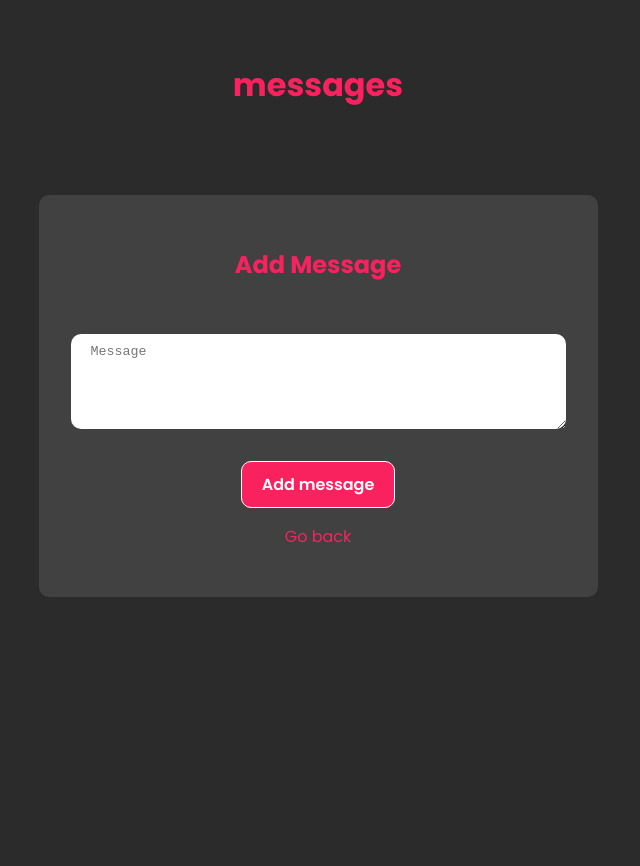
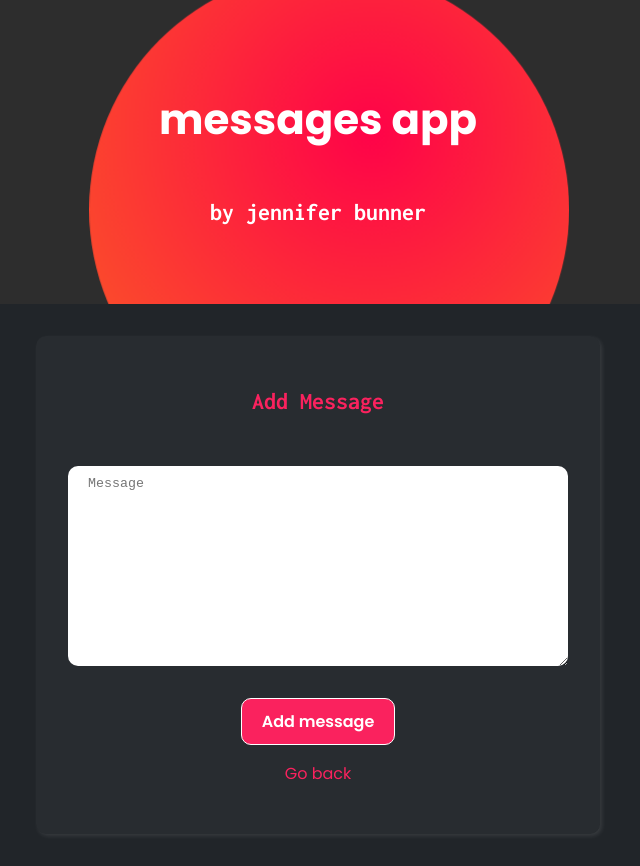
Before and after one commit to iths-jennifer-bunner/assessment-assignment, a React (Create React App) app: page /add in a window 1280 px wide. Shown: the whole page, without its empty margins (322-962 px from the left). Before the commit the page ends 800 px from the top, so only its background shows below. Built offline with nearby package versions, Linux system fonts and the light colour scheme; no server answers.

Commit message:
css fixes

```diff
--- a/src/App.js
+++ b/src/App.js
@@ -13,7 +13,7 @@ function App() {
 
   //-----------GET "post"-----------
   const retrieveMessages = async () => {
-    const response = await api.get("/messages");
+    const response = await api.get("/messages?_sort=timestamp&_order=desc");
     return response.data;
   };
 
@@ -23,7 +23,7 @@ function App() {
     const request = {
       id: id,
       url: `localhost:3006/messages/` + id,
-      timestamp: new Date().toLocaleDateString(),
+      timestamp: new Date().toUTCString(),
       userId: uuid(),
       ...message,
     };
--- a/src/App.scss
+++ b/src/App.scss
@@ -1,5 +1,66 @@
+// MEDIA-QUERIES
+
+// Small tablets and large smartphones (landscape view)
+$screen-sm-min: 576px;
+
+// Small tablets (portrait view)
+$screen-md-min: 768px;
+
+// Tablets and small desktops
+$screen-lg-min: 992px;
+
+// Large tablets and desktops
+$screen-xl-min: 1200px;
+
+$screen-xxl-min: 1400px;
+
+$screen-xxxl-min: 1500px;
+
+// Small devices
+@mixin sm {
+  @media (min-width: #{$screen-sm-min}) {
+    @content;
+  }
+}
+
+// Medium devices
+@mixin md {
+  @media (min-width: #{$screen-md-min}) {
+    @content;
+  }
+}
+
+// Large devices
+@mixin lg {
+  @media (min-width: #{$screen-lg-min}) {
+    @content;
+  }
+}
+
+// Extra large devices
+@mixin xl {
+  @media (min-width: #{$screen-xl-min}) {
+    @content;
+  }
+}
+
+// Extra EXTRA large devices
+@mixin xxl {
+  @media (min-width: #{$screen-xxl-min}) {
+    @content;
+  }
+}
+
+// Extra EXTRA large devices
+@mixin xxxl {
+  @media (min-width: #{$screen-xxxl-min}) {
+    @content;
+  }
+}
+
 body{
-  background-color:#2b2b2b ;
+  background-color:#212529 ;
+  margin: 0;
 }
 
 .container{
@@ -8,9 +69,10 @@ body{
   align-items: center;
   padding: 2rem;
   flex-direction: column;
-  background-color:#2b2b2b ;
+  background-color:#212529;
   color: #fa225e;
 }
+
 .button{
   border-radius: 10px;
   background-color: #fa225e;
@@ -29,12 +91,13 @@ body{
 }
 .message-container{
   border-radius: 10px;
-  width: 50rem;
+  max-width: 50rem;
   display: flex;
   flex-direction: column;
   margin: 2rem 0;
   padding:  2rem;
-  background-color:rgba(#ffff, 0.1) ;
+  background-color:rgba(#ffff, 0.03) ;
+  box-shadow: 2px 2px 4px rgba(#fff,.1);
   color: #ffff;
 }
 .message-container:nth-child(1){
@@ -59,51 +122,154 @@ body{
   }
 }
 
+video{
+box-shadow: 0 0 8px rgba(#fff,.1);
+  width: 350px;
+  height: auto;
+  @include sm{
+    width:500px;
+  }
+  @include md{
+    width:700px;
+  }
+  @include lg{
+    width:950px;
+  }
+  @include xl{
+    width:1000px;
+  }
+
+}
 .video-container{
   padding: 2rem 0 4rem 0;
-}
+  }
 
 a{
   color: #fa225e ;
   text-decoration: none ;
 }
-
+// ----------------------Form--------
 .form{
   display: flex;
   flex-direction: column;
   justify-content: center;
   align-items: center;
+  max-width: 500px;
   padding: 2rem;
-  background-color:rgba(#ffff, 0.1) ;
+  background-color:rgba(#ffff, 0.03) ;
   border-radius: 10px;
+  box-shadow: 2px 2px 4px rgba(#fff,.1);
 }
 .field{
   padding: 2rem 0 ;
   display: flex;
   justify-content: center;
   align-items: center;
+  width: 300px;
+  @include md {
+    width: 500px;
+  }
+
 }
 textarea{
   border: none;
   border-radius: 10px;
   padding:10px 20px;
+  -webkit-box-sizing: border-box;
+  -moz-box-sizing: border-box;
+  box-sizing: border-box;
+  width: 100%;
+  height: 200px;
+
 }
-
+// -----------------------------------
 .hidden{
   display: none;
 }
-h2, div{
-  // font-family: 'Inconsolata', monospace;
+p{
   font-family: 'Poppins', sans-serif;
 }
-
-.pagination-container{
+h1{
+  font-family: 'Poppins', sans-serif;
+  font-size: 42px;
+  color: #fff;
+}
+h2, .timestamp{
+  font-family: 'Inconsolata', monospace;
+  // font-family: 'Poppins', sans-serif;
+}
+h5{
+  font-size: 10px;
+  font-weight: 400;
+  font-family: 'Inconsolata', monospace;
+}
+// .pagination-container{
+//   display: flex;
+//   justify-content: center;
+//   align-items: center;
+// }
+// .pagination-button{
+//   border: none;
+//   border-radius: 10px;
+//   margin: 1rem;
+// }
+// ------------HEADER----------------
+.header-container{
   display: flex;
   justify-content: center;
   align-items: center;
+  padding: 2rem;
+  flex-direction: column;
+  color: #fff;
+  background-color:#2D2D2D;
+  border-bottom-left-radius:10rem ;
 }
-.pagination-button{
-  border: none;
-  border-radius: 10px;
-  margin: 1rem;
+
+.blobBody {
+  // margin: 0;
+  height: 30vh;
+  overflow: hidden;
+  position: relative;
+  // display: flex;
+  align-items: center;
+  flex-direction: column;
 }
+.blob {
+  position: absolute;
+  top: 0;
+  left: 0;
+  animation: move 35s ease-in-out infinite;
+}
+.circle{
+  border-radius: 50%;
+  width: 30rem;
+  height:30rem;
+  background: radial-gradient(90% 90% at 58.75% 34%, #FF0349 0%, #FA6322 100%);
+}
+.container-title{
+  z-index: 1;
+  display: flex;
+  justify-content: center;
+  align-items: center;
+  flex-direction: column;
+}
+@keyframes move {
+  0% {
+    transform:  translate(10px, -90px);
+  }
+  38% {
+    transform:  translate(90vw, 10vh);
+  }
+  40% {
+    transform:  translate(90vw, 10vh);
+  }
+  78% {
+    transform:  translate(-5vw, 20vh);
+  }
+  80% {
+    transform:  translate(-5vw, 20vh);
+  }
+  100% {
+    transform:  translate(10px, -90px);
+  }
+}
--- a/src/components/AddMessage.js
+++ b/src/components/AddMessage.js
@@ -23,10 +23,9 @@ class AddMessage extends React.Component {
         <form className="form" onSubmit={this.add}>
           <h2>Add Message</h2>
           <div className="field">
-            {/* <label>Message:</label> */}
             <textarea
-              rows="5"
-              cols="55"
+              // rows="5"
+              // cols="55"
               type="text"
               name="message"
               placeholder="Message"
--- a/src/components/EditMessage.js
+++ b/src/components/EditMessage.js
@@ -1,27 +1,24 @@
 import React from "react";
+import { Link } from "react-router-dom";
 
 class EditContact extends React.Component {
   constructor(props) {
     super(props);
-    const { id, message, userId, timestamp, url } =
-      props.location.state.contact;
+    const { id, message, timestamp } = props.location.state.contact;
     this.state = {
       id,
       message,
-      userId,
       timestamp,
-      url,
     };
   }
 
   update = (e) => {
     e.preventDefault();
-    if (this.state.message === "" || this.state.userId === "") {
-      alert("ALl the fields are mandatory!");
+    if (this.state.message === "") {
       return;
     }
     this.props.updateMessageHandler(this.state);
-    this.setState({ message: "", userId: "" });
+    this.setState({ message: "", timestamp: "" });
     this.props.history.push("/");
   };
 
@@ -39,7 +36,12 @@ class EditContact extends React.Component {
               name="message"
               placeholder="Message"
               value={this.state.message}
-              onChange={(e) => this.setState({ message: e.target.value })}
+              onChange={(e) =>
+                this.setState({
+                  message: e.target.value,
+                  timestamp: new Date().toUTCString(),
+                })
+              }
             />
           </div>
           {/* <div className="field">
@@ -53,6 +55,9 @@ class EditContact extends React.Component {
             />
           </div> */}
           <button className="button">Update</button>
+          <Link to="/">
+            <p>Go back</p>
+          </Link>
         </form>
       </div>
     );
--- a/src/components/Header.js
+++ b/src/components/Header.js
@@ -4,10 +4,19 @@ import "../App.scss";
 
 function Header() {
   return (
-    <div className="container">
-      <Link to="/">
-        <h1>messages</h1>
-      </Link>
+    <div className="header-container blobBody">
+      <div className="blob">
+        <div className="circle"></div>
+        {/* <svg viewBox="0 0 310 350">
+          <path d="M156.4,339.5c31.8-2.5,59.4-26.8,80.2-48.5c28.3-29.5,40.5-47,56.1-85.1c14-34.3,20.7-75.6,2.3-111  c-18.1-34.8-55.7-58-90.4-72.3c-11.7-4.8-24.1-8.8-36.8-11.5l-0.9-0.9l-0.6,0.6c-27.7-5.8-56.6-6-82.4,3c-38.8,13.6-64,48.8-66.8,90.3c-3,43.9,17.8,88.3,33.7,128.8c5.3,13.5,10.4,27.1,14.9,40.9C77.5,309.9,111,343,156.4,339.5z" />
+        </svg> */}
+      </div>
+      <div className="container-title">
+        <Link to="/">
+          <h1>messages app</h1>
+        </Link>
+        <h2>by jennifer bunner</h2>
+      </div>
     </div>
   );
 }
--- a/src/components/MessageCard.js
+++ b/src/components/MessageCard.js
@@ -6,15 +6,12 @@ const MessageCard = (props) => {
   return (
     <div className="message-container">
       <div className="content">
-        <Link
-          to={{
-            pathname: `/messages/${id}`,
-            state: { message: props.message },
-          }}
-        >
-          <div className="message message__date">{timestamp}</div>
-          <div className="message"> {message}</div>
-        </Link>
+        <div className="message message__date">
+          <p className="timestamp">{timestamp}</p>
+        </div>
+        <div className="message">
+          <p> {message}</p>
+        </div>
       </div>
       <div className="message__toolLinks">
         <lord-icon
--- a/src/components/MessageList.js
+++ b/src/components/MessageList.js
@@ -27,16 +27,15 @@ const MessageList = (props) => {
       <h2>Doing yoga on the boulders is the best way I to start my mornings</h2>
       <div className="video-container">
         <video
-          width="1000"
           controls={true}
-          // autoPlay={true}
           muted={true}
           playsInline
           src="/assets/taryn-elliott.mp4"
+          className="video-container__video"
         >
           Your browser does not support the video tag.
         </video>
-        <p>Video by Taryn Elliott from Pexels</p>
+        <h5>Video by Taryn Elliott from Pexels</h5>
       </div>
       <div className="">{renderMessageList}</div>
 
```
